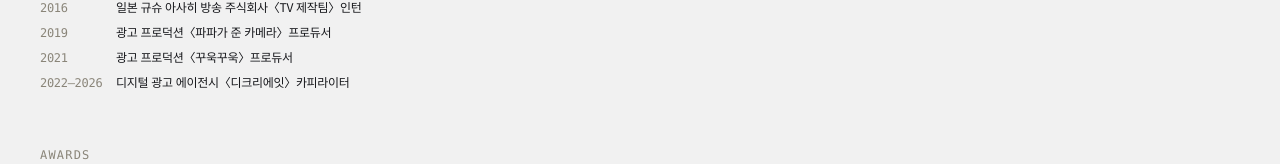
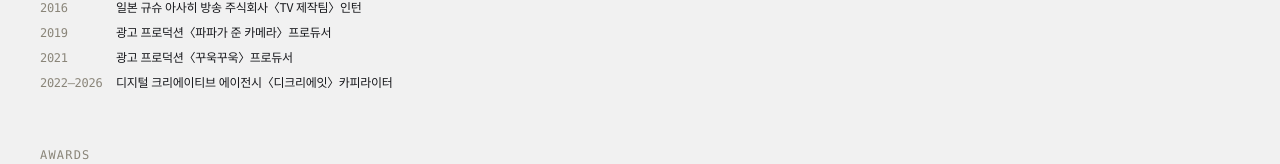
Before and after one commit to ryubyryu/portfolio, a Next.js app: page /about in a window 1280 px wide. Shown: the part 253-417 px from the top of the page. Built offline with nearby package versions, Linux system fonts and the light colour scheme.

Commit message:
Reword career entry: 디지털 광고 에이전시 -> 디지털 크리에이티브 에이전시
Co-Authored-By: Claude Sonnet 5 <noreply@anthropic.com>
Claude-Session: https://claude.ai/code/session_0138neQWJSx1yp1Co6om1Py6

```diff
--- a/app/(pages)/about/page.tsx
+++ b/app/(pages)/about/page.tsx
@@ -13,7 +13,7 @@ const career = [
   { period: "2021", title: "광고 프로덕션〈꾸욱꾸욱〉프로듀서" },
   {
     period: "2022–2026",
-    title: "디지털 광고 에이전시〈디크리에잇〉카피라이터",
+    title: "디지털 크리에이티브 에이전시〈디크리에잇〉카피라이터",
   },
 ];
 
```
